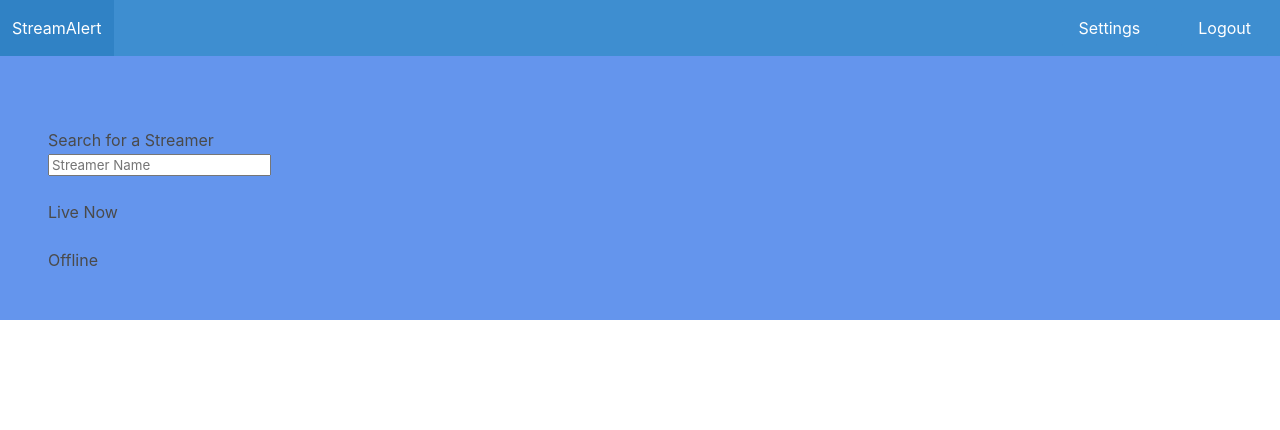
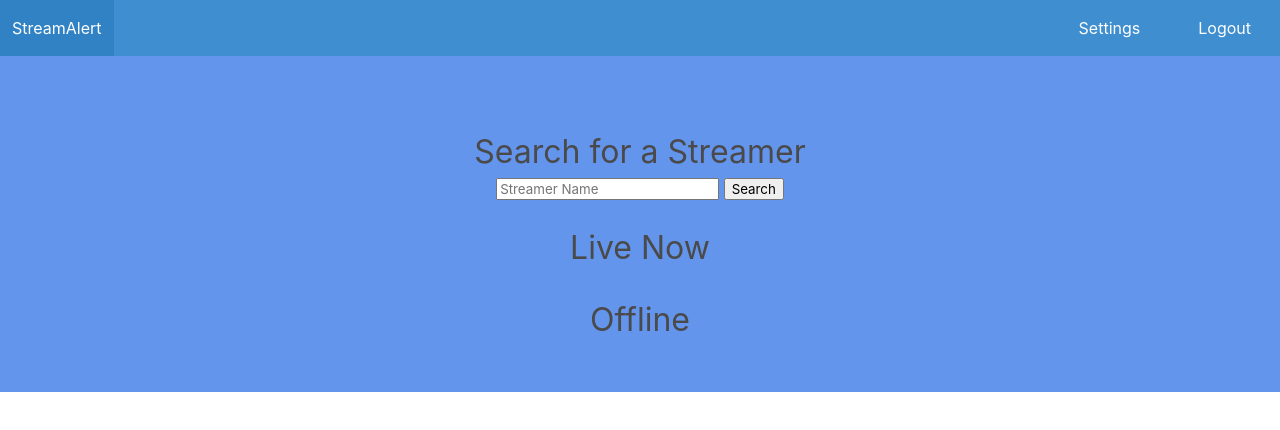
Before and after one commit to jschmitt1/comp426-notification, a website: page frontend/index.html in a window 1280 px wide. Drawn offline with nearby package versions, Linux system fonts and the light colour scheme.

Commit message:
Version 1.0.6

```diff
--- a/frontend/home.css
+++ b/frontend/home.css
@@ -1,3 +1,11 @@
 body{
     background-color: cornflowerblue;
 }
+
+#root{
+    text-align: center;
+}
+
+#sec-header {
+    font-size: xx-large;
+}
--- a/frontend/index.html
+++ b/frontend/index.html
@@ -48,17 +48,20 @@
         <br>
 
         <section class="section" id="root">
-            <div id="search-streamer">
-                <h3>Search for a Streamer</h3>
-                <input type="text" placeholder="Streamer Name">
+            <div id="search-streamer-container">
+                <h3 id="sec-header">Search for a Streamer</h3>
+                <form id="search-form">
+                    <input type="text" placeholder="Streamer Name">
+                    <button type="submit">Search</button>
+                </form>
             </div>
             <br>
             <div id="live-now">
-                <h2>Live Now</h2>
+                <h2 id="sec-header">Live Now</h2>
             </div>
             <br>
             <div id="offline-now">
-                <h2>Offline</h2>
+                <h2 id="sec-header">Offline</h2>
             </div>
         </section>
     </body>
--- a/frontend/login/styles.css
+++ b/frontend/login/login.css
@@ -1,3 +1,7 @@
+#signup-link{
+  text-align: center;
+}
+
 #login {
     display: flex;
     align-items: center;
--- a/frontend/signup/styles.css
+++ b/frontend/signup/signup.css
@@ -1,3 +1,7 @@
+#login-link{
+  text-align: center;
+}
+
 #login {
     display: flex;
     align-items: center;
```
Also changed, not shown: frontend/login/index.html (+4 -1 lines), frontend/signup/index.html (+4 -1 lines).
